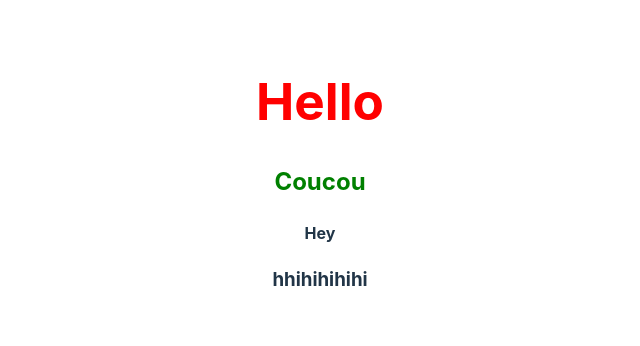
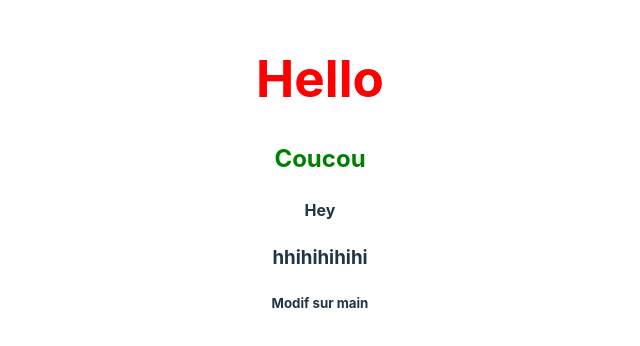
Before and after one commit to TomRoberto/cours-git-github-test, a React (Vite) app: page / in a window 1280 px wide. Shown: the part 224-570 px from the top of the page, without its empty margins (320-960 px from the left). Built offline with nearby package versions, Linux system fonts and the light colour scheme.

Commit message:
modif sur main

```diff
--- a/src/App.jsx
+++ b/src/App.jsx
@@ -7,6 +7,7 @@ function App() {
       <h2 style={{ color: "green" }}>Coucou</h2>
       <h4>Hey</h4>
       <h3>hhihihihihi</h3>
+      <h5>Modif sur main</h5>
     </>
   );
 }
```
